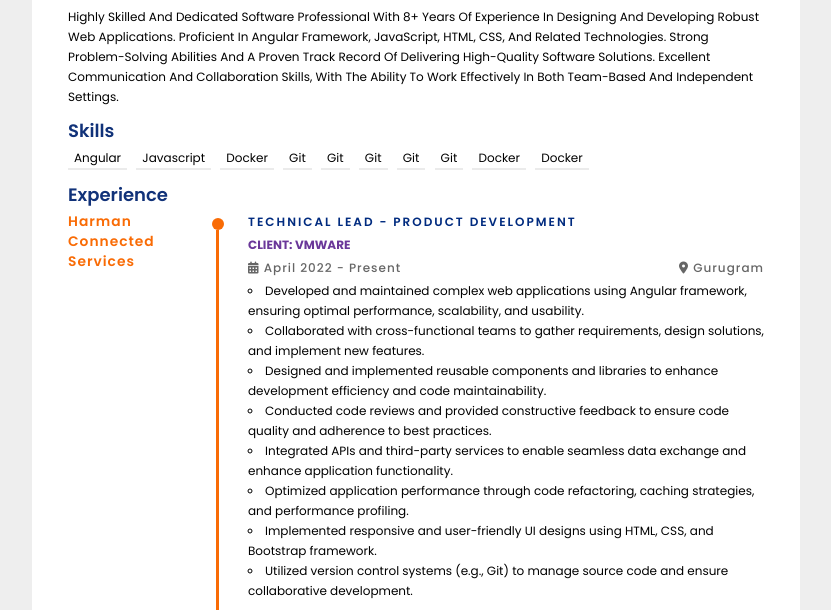
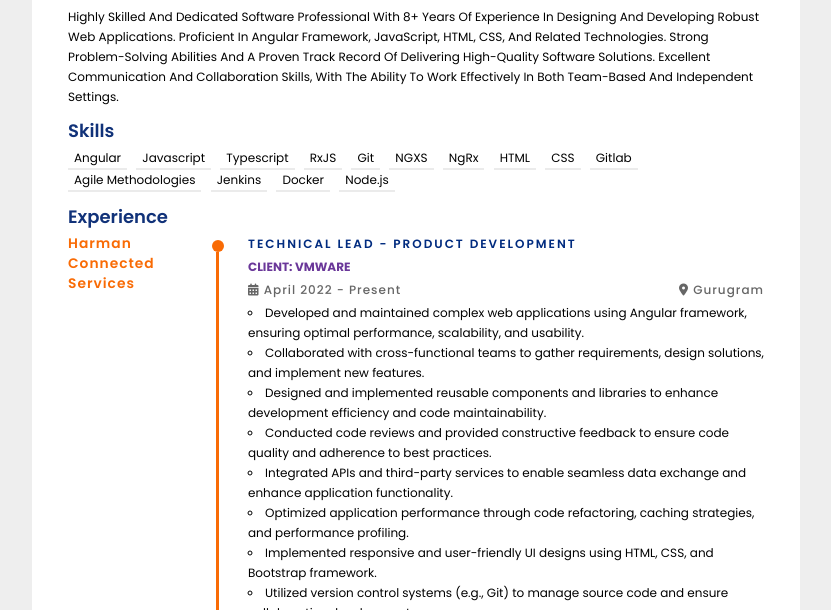
Before and after one commit to ravikant31/resume, a plain HTML site: page index.html in a window 1280 px wide. Shown: the part 188-798 px from the top of the page, without its empty margins (224-1055 px from the left). Drawn offline with Linux system fonts and the light colour scheme.

Commit message:
updated skills

```diff
--- a/index.html
+++ b/index.html
@@ -54,14 +54,18 @@
       <div class="skills">
         <span class="skill">Angular</span>
         <span class="skill">Javascript</span>
+        <span class="skill">Typescript</span>
+        <span class="skill">RxJS</span>
+        <span class="skill">Git</span>
+        <span class="skill">NGXS</span>
+        <span class="skill">NgRx</span>
+        <span class="skill">HTML</span>
+        <span class="skill">CSS</span>
+        <span class="skill">Gitlab</span>
+        <span class="skill">Agile Methodologies</span>
+        <span class="skill">Jenkins</span>
         <span class="skill">Docker</span>
-        <span class="skill">Git</span>
-        <span class="skill">Git</span>
-        <span class="skill">Git</span>
-        <span class="skill">Git</span>
-        <span class="skill">Git</span>
-        <span class="skill">Docker</span>
-        <span class="skill">Docker</span>
+        <span class="skill">Node.js</span>
       </div>
     </div>
     <div class="resume_section">
```
